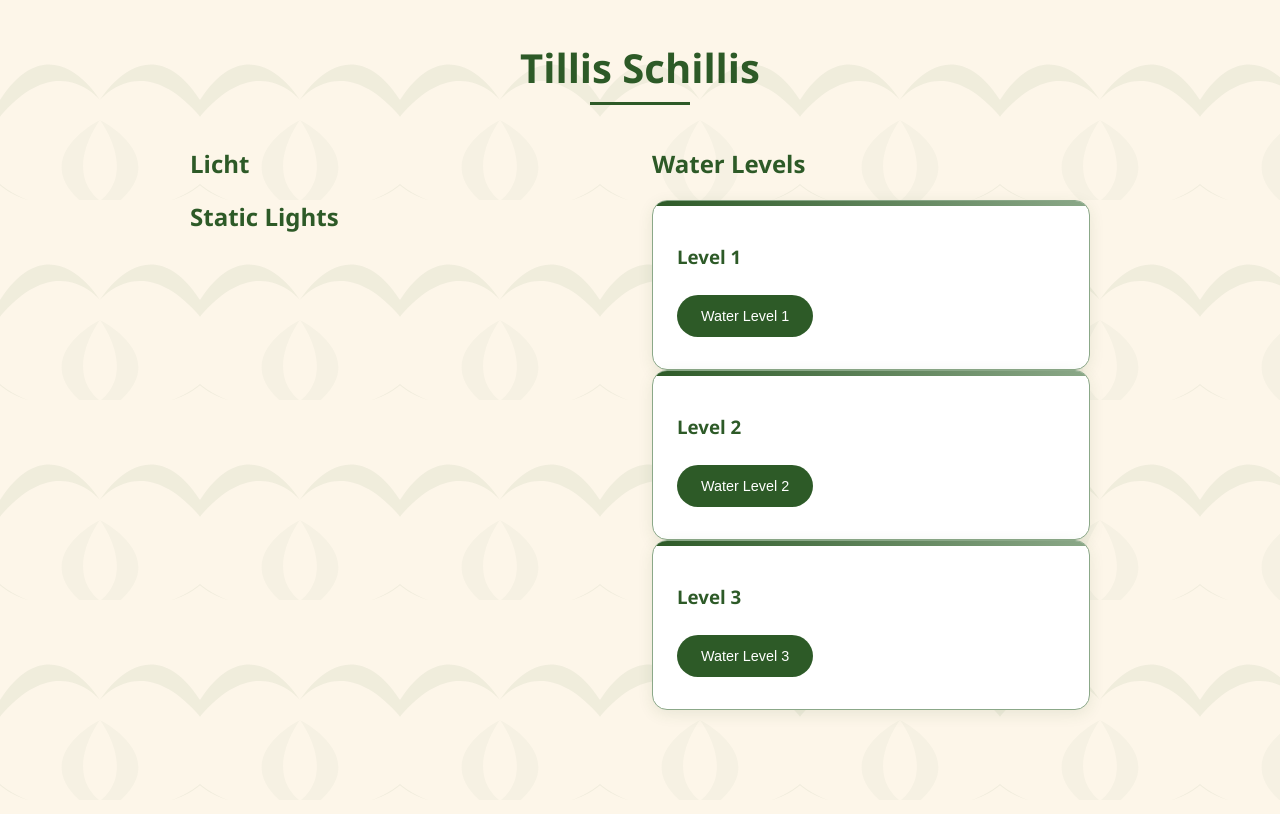
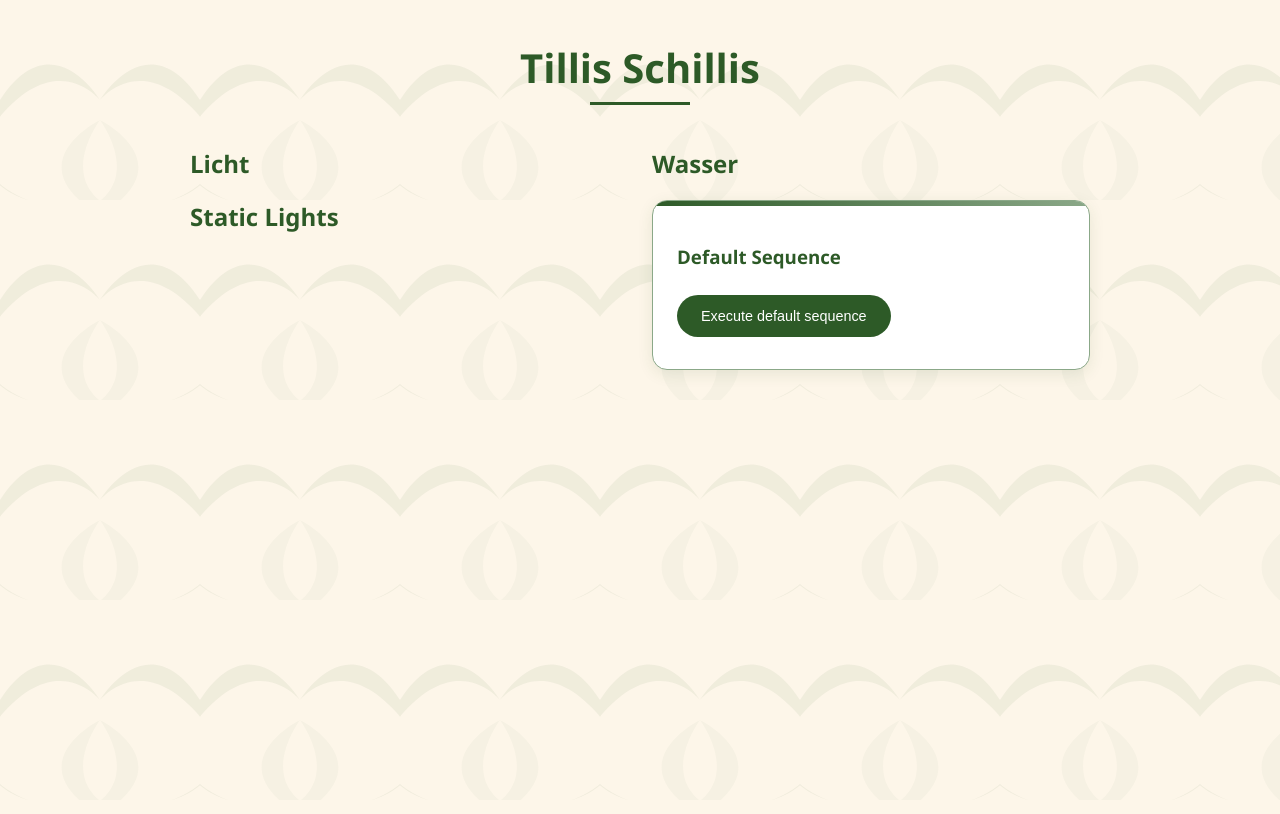
Before and after one commit to RussianStar/chilli-fac, a Python web app: template templates/index.html in a window 1280 px wide. After the commit the page ends 715 px from the top, so only its background shows below. Run offline with Jinja, Linux system fonts and the light colour scheme; the template is opened without the code that fills it, so the values that code supplies are empty.

Commit message:
Update watering to default schedule exec

```diff
--- a/templates/index.html
+++ b/templates/index.html
@@ -258,33 +258,13 @@
 
         <!-- Pump Section -->
         <div class="control-section">
-            <h2>Water Levels</h2>
+            <h2>Wasser</h2>
 
-            <!-- Level 1 -->
             <div class="control-item">
-                <h3>Level 1</h3>
-                <button onclick="waterLevel(1)">
-                    Water Level 1
-                </button>
-            </div>
-
-            <!-- Level 2 -->
-            <div class="control-item">
-                <h3>Level 2</h3>
-                <button onclick="waterLevel(2)">
-                    Water Level 2
-                </button>
-            </div>
-
-            <!-- Level 3 -->
-            <div class="control-item">
-                <h3>Level 3</h3>
-                <button onclick="waterLevel(3)">
-                    Water Level 3
-                </button>
+                <h3>Default Sequence</h3>
+                <button onclick="startWateringSequence()">Execute default sequence</button>
             </div>
         </div>
-
     </div>
 
     <div class="camera-grid">
@@ -303,22 +283,17 @@
         {% endfor %}
     </div>
     <script>
-        function waterLevel(level) {
-            // Default duration 5 minutes (300 seconds)
-            const duration = 300;
-
-            fetch(`/level/${level}/water`, {
+        function startWateringSequence() {
+            fetch(`/water/sequence`, {
                 method: 'POST',
                 headers: {
                     'Content-Type': 'application/x-www-form-urlencoded',
-                },
-                body: `duration=${duration}`
+                }
             })
                 .then(response => {
                     if (!response.ok) {
                         throw new Error('Network response was not ok');
                     }
-                    // Reload page to show updated state
                     window.location.reload();
                 })
                 .catch(error => {
```
Also changed, not shown: controller.py (+9 -12 lines), hydro.py (+5 -3 lines), main.py (+3 -8 lines).
